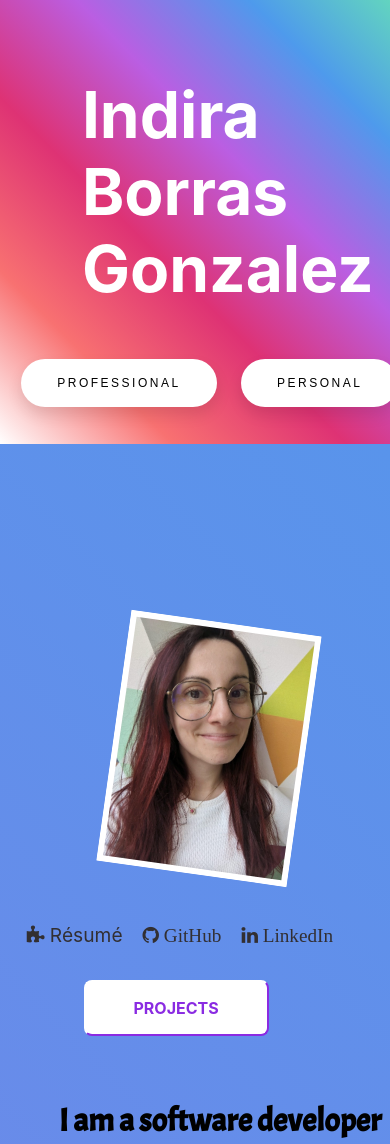
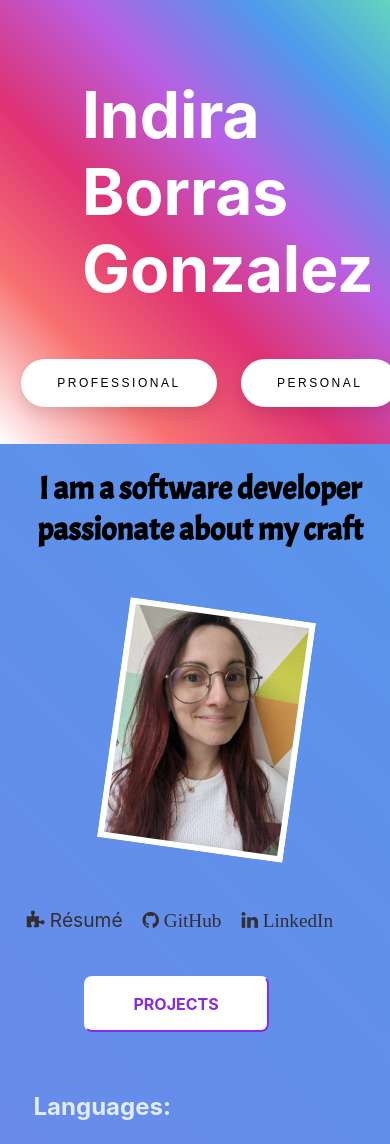
Before and after one commit to Laufley/old_portfolio, a React (Create React App) app: page / in a window 390 px wide. Shown: the top 1144 px of the page. Built offline with nearby package versions, Linux system fonts and the light colour scheme; a web font is replaced by a local one.

Commit message:
more improvements

```diff
--- a/src/Components/Header.js
+++ b/src/Components/Header.js
@@ -119,6 +119,7 @@ transform: translateY(-1px);
 @media (max-width: 414px) {
   width: 100%;
   margin-bottom: 2%;
+
 }
 `
 
--- a/src/Containers/Home.css
+++ b/src/Containers/Home.css
@@ -207,16 +207,24 @@ margin-top: 20%;
 @media only screen and (max-width: 414px) {
 
     #Intro{
-        margin-left: -10px;
+        margin-left: -30px;
         text-align: center;
         width: 120%;
     }
 
+    #Aside {
+        float: right;
+        position: relative;
+        margin-right: 20%;
+        margin-top: -1%;
+        height: 20px;
+    }
+
     #profilePicture {
-        margin-top: 16rem;
+        margin-bottom: -60rem;
         border: 1px solid rgba(255, 255, 255, 0.79);
-        width: 180px;
-        height: 210;
+        width: 175px;
+        height: 230px;
         background-color: white;
         transform: rotate(8deg);
     }
@@ -226,13 +234,13 @@ margin-top: 20%;
         list-style: none;
         flex-direction: row;
         justify-content: space-between;
-        margin-top: 3rem;  /* top is the bottom of the picture*/
+        margin-top: 32rem;  /* top is the bottom of the picture*/
         margin-right: 8px;
     }
 
 
     .LinkStyle {
-        /* margin: 10px; */
+        margin: 10px;
         text-decoration: none;
         font-size: 1.2rem;
         color: rgb(50, 47, 50);
@@ -246,8 +254,9 @@ margin-top: 20%;
         flex-direction: column;
         margin-left: 4%;
         text-align: justify;
-        width: 110%;
+        width: 90%;
         height: 87%;
+        position: relative;
     }
     #i-love{
         margin-left: 12px;
```
